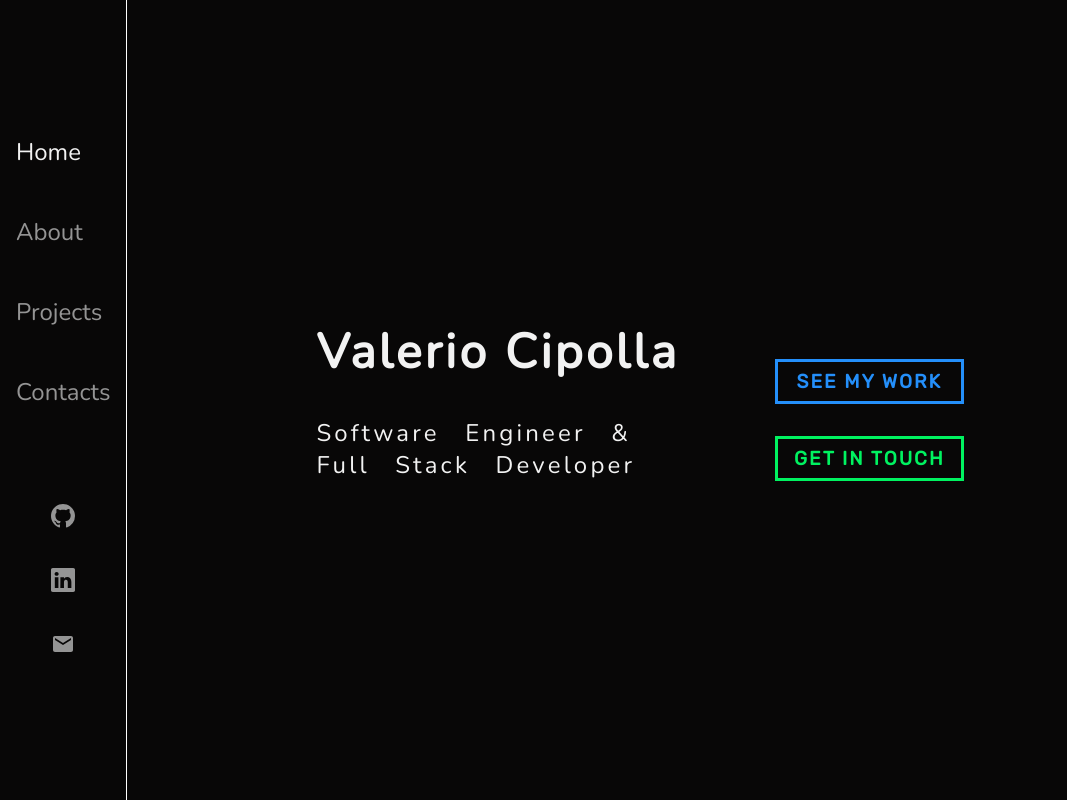
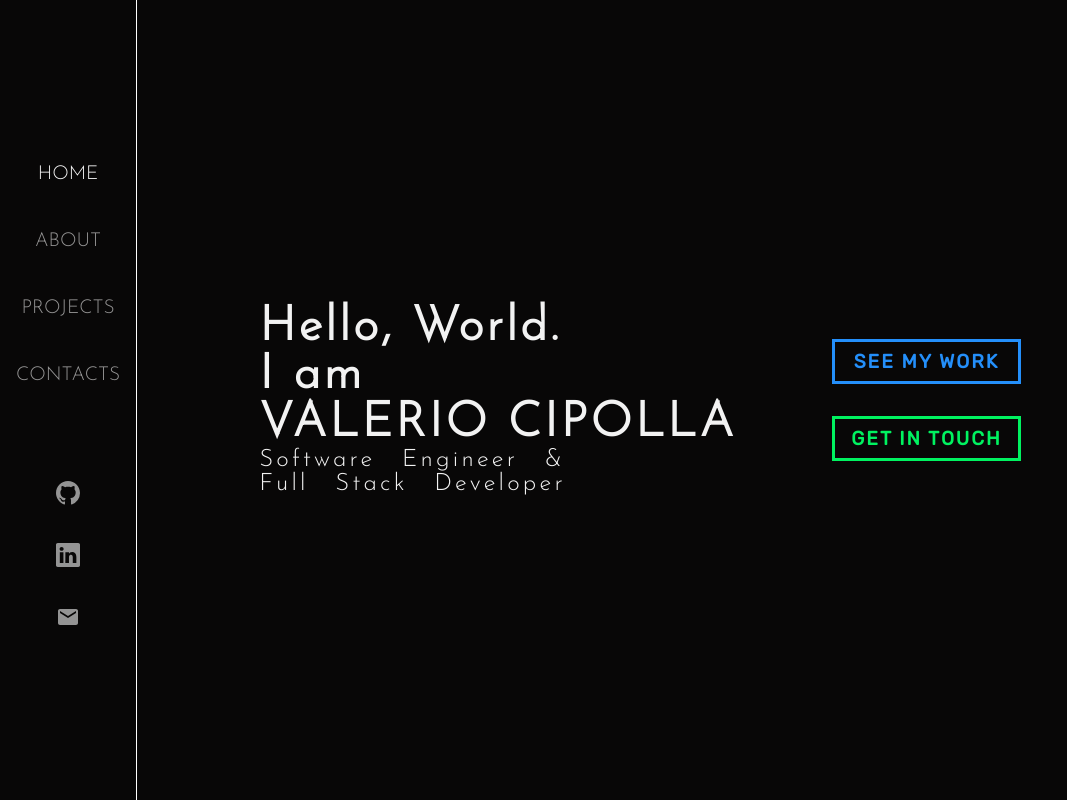
Before and after one commit to ValerioCipolla/portfolio, a Next.js app: page / in a window 1280 px wide. Shown: the whole page, without its empty margins (0-1067 px from the left). Built offline with nearby package versions, Linux system fonts and the light colour scheme.

Commit message:
changed fonts

```diff
--- a/pages/index.js
+++ b/pages/index.js
@@ -12,8 +12,12 @@
   return (
     <div className={css.flexContainer}>
       <div className={css.welcome} data-aos="fade-down">
-        <div className={css.name}>
-          <h1>Valerio Cipolla</h1>
+        <div>
+          <h1>
+            Hello, World.
+            <br />I am <br />
+            VALERIO CIPOLLA
+          </h1>
           <h2>
             Software Engineer & <br />
             Full Stack Developer
--- a/styles/about.module.css
+++ b/styles/about.module.css
@@ -16,6 +16,7 @@
 }
 .about p {
   margin-bottom: 2rem;
+  font-family: "Nunito", sans-serif;
 }
 
 .blueText {
--- a/styles/contacts.module.css
+++ b/styles/contacts.module.css
@@ -77,6 +77,12 @@
   align-self: center;
 }
 
+.textContainer {
+  display: flex;
+  flex-direction: column;
+  justify-content: space-between;
+}
+
 .heading {
   font-size: 3rem;
   width: 80%;
--- a/styles/global.css
+++ b/styles/global.css
@@ -1,4 +1,5 @@
 @import url("https://fonts.googleapis.com/css2?family=Nunito:wght@300&display=swap");
+@import url("https://fonts.googleapis.com/css2?family=Josefin+Sans:wght@300&display=swap");
 
 *,
 *::before,
@@ -9,7 +10,7 @@
 }
 
 * {
-  font-family: "Nunito", sans-serif;
+  font-family: "Josefin Sans", sans-serif;
 }
 
 :root {
@@ -18,6 +19,11 @@
   --white: #f2f2f2;
   --green: #00f260;
   --blue: #248ffa;
+  --primaryColor: ;
+  --secondaryColor: ;
+  --cardColor: ;
+  --buttonOneColor: ;
+  --buttonTwoColor: ;
 }
 
 html {
--- a/styles/index.module.css
+++ b/styles/index.module.css
@@ -65,7 +65,7 @@
   display: flex;
   flex-direction: column;
   gap: 2rem;
-  justify-content: flex-end;
+  justify-content: center;
 }
 
 @media (max-width: 700px) {
--- a/styles/project.module.css
+++ b/styles/project.module.css
@@ -68,8 +68,12 @@
 }
 .description {
   line-height: 1.5;
+  font-family: "Nunito", sans-serif;
 }
 
+.techStack {
+  font-family: "Nunito", sans-serif;
+}
 @media (max-width: 700px) {
   .container {
     max-width: 90%;
--- a/styles/sidebar.module.css
+++ b/styles/sidebar.module.css
@@ -45,10 +45,12 @@
   display: flex;
   flex-direction: column;
   gap: 1rem;
+  text-transform: uppercase;
+  text-align: center;
 }
 
 .nav li {
-  font-size: 1.5rem;
+  font-size: 1.2rem;
   margin: 1rem;
 }
 
```
